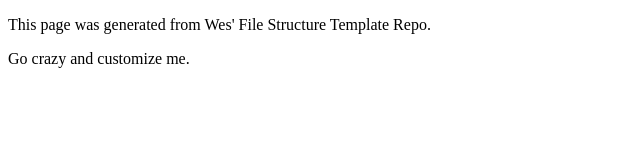
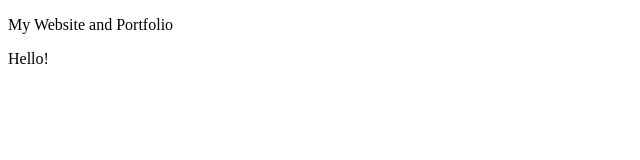
Before and after one commit to dkraljev/art101, a plain HTML site: page index.html in a window 1280 px wide. Shown: the whole page, without its empty margins (0-640 px from the left). Drawn offline with Linux system fonts and the light colour scheme.

Commit message:
Update index.html

```diff
--- a/index.html
+++ b/index.html
@@ -6,9 +6,9 @@
 </head>
 <body>
 	<main>
-		<p>This page was generated from Wes' File Structure Template Repo.</p>
+		<p>My Website and Portfolio</p>
 
-		<p>Go crazy and customize me.</p>
+		<p>Hello!</p>
 	</main>
 
 
```
